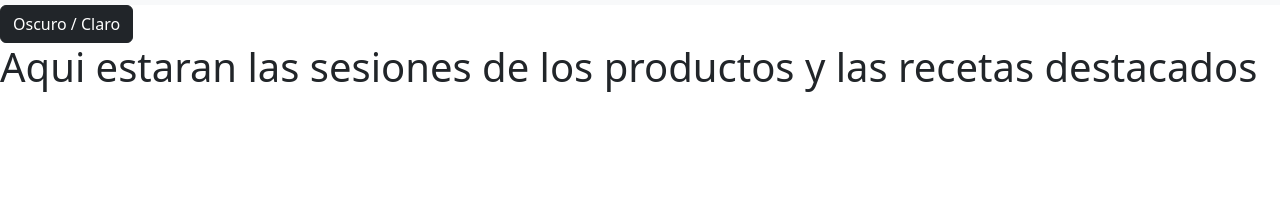
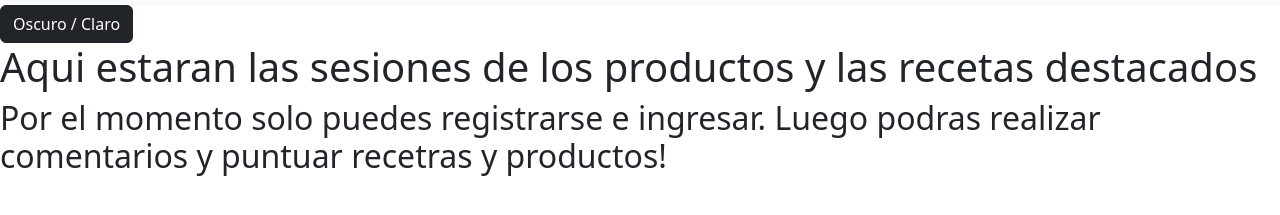
Before and after one commit to sejama/js_essen-Maidana, a website: page index.html in a window 1280 px wide. Shown: the part 51-266 px from the top of the page. Drawn offline with nearby package versions, Linux system fonts and the light colour scheme.

Commit message:
Subiendo la segunda entrega

```diff
--- a/index.html
+++ b/index.html
@@ -45,6 +45,7 @@
     <main>
       <button type="button" class="btn btn-dark" onclick="cambiarModo()">Oscuro / Claro</button>
       <h1>Aqui estaran las sesiones de los productos y las recetas destacados </h1>
+      <h2>Por el momento solo puedes registrarse e ingresar. Luego podras realizar comentarios y puntuar recetras y productos!</h2>
     </main>
     <footer>
 
```
